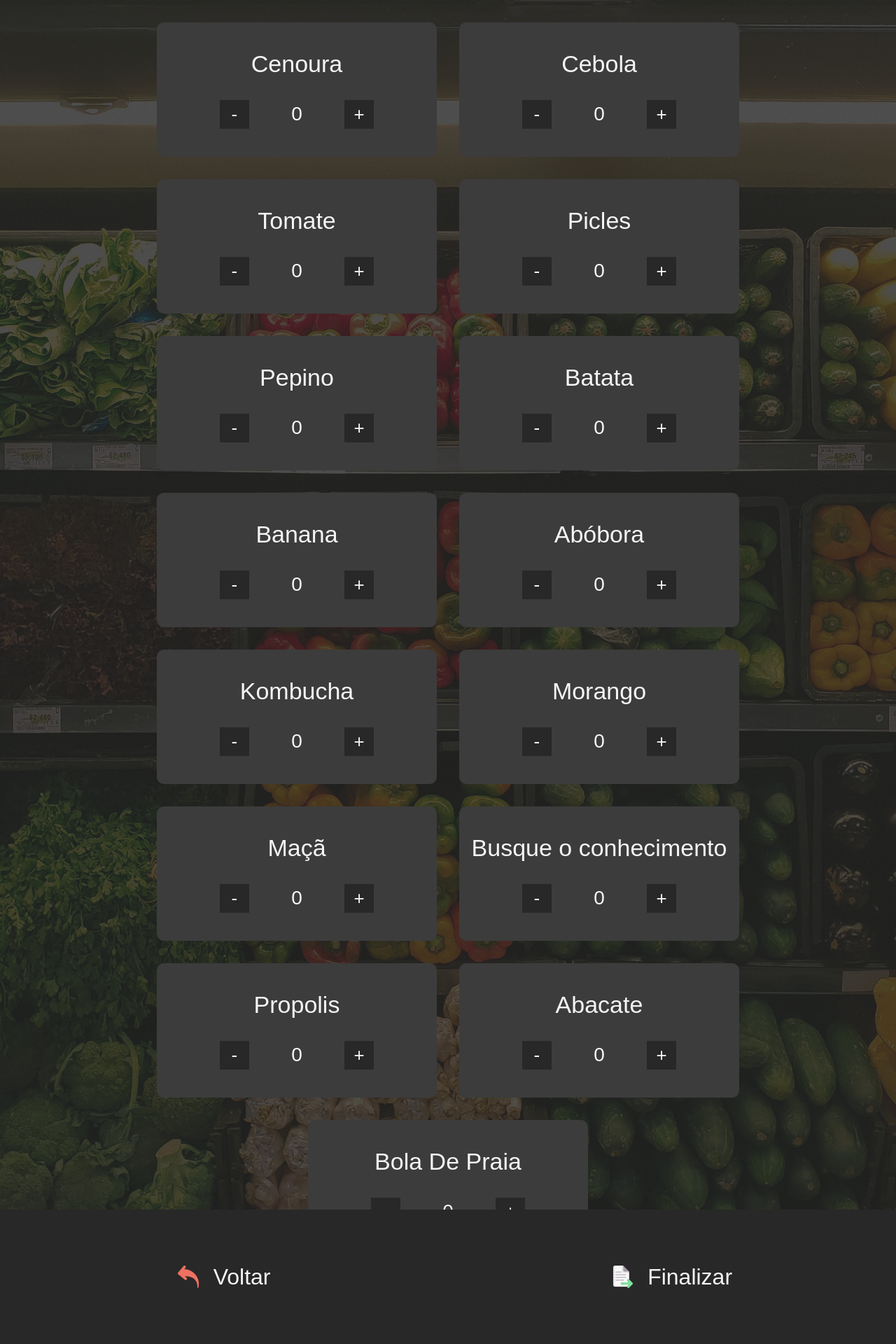
After one commit to gabrielqnunes/projeto_gama_1, a Flask app: page /marketplace in a window 1280 px wide. The commit adds this page. Shown: the whole page at 70% size. Run offline with Flask 2, Linux system fonts and the light colour scheme.

Commit message:
Desenvolvida interface visual do carrinho de compras

```diff
--- a/app/app.py
+++ b/app/app.py
@@ -49,5 +49,11 @@ def product_remove():
     return redirect('/management/product')
 
 
+@app.route('/marketplace')
+def marketplace():
+    products = CarregaProduto.LoadProduto(app.root_path)
+    return render_template('marketplace.html', products=products)
+
+
 if (__name__ == '__main__'):
     app.run()
--- /dev/null
+++ b/app/static/styles/marketplace.css
@@ -0,0 +1,132 @@
+* {
+    margin: 0;
+    padding: 0;
+    border: 0;
+    box-sizing: border-box;
+    font-family: Arial, Helvetica, sans-serif;
+}
+
+html,
+body,
+main {
+    height: 100%;
+    width: 100%;
+}
+
+#marketplace {
+    height: 100%;
+    width: 100%;
+    display: flex;
+    flex-direction: column;
+    align-items: center;
+    justify-content: center;
+
+    background-image: url('/static/images/market.jpg');
+    background-position: center;
+    background-size: cover;
+    background-repeat: no-repeat;
+}
+
+#marketplace .product-list {
+    flex: 9;
+    width: 100%;
+    display: flex;
+    align-items: center;
+    justify-content: center;
+    gap: 2em;
+    flex-wrap: wrap;
+    padding: 2em;
+    padding-bottom: 10%;
+
+    list-style: none;
+    background-color: rgba(38, 38, 38, 0.8);
+
+    color: whitesmoke;
+
+    overflow-y: scroll;
+}
+
+#marketplace .product-list li {
+    height: 12em;
+    width: 20em;
+    display: flex;
+    flex-direction: column;
+    flex: 0 0 400px;
+    align-items: center;
+    justify-content: center;
+    gap: 2em;
+
+    border: 2px solid rgb(60, 60, 60);
+    background-color: rgb(60, 60, 60);
+    border-radius: 10px;
+
+    color: whitesmoke;
+}
+
+#marketplace .product-list li .product-name {
+    font-size: 34px;
+}
+
+#marketplace .product-list li .product-quantity {
+    font-size: 28px;
+    padding: 0 2em;
+}
+
+#marketplace .product-list li button {
+    height: 1.6em;
+    width: 1.6em;
+    font-size: 26px;
+    color: whitesmoke;
+    background-color: rgb(40, 40, 40);
+}
+
+#marketplace .product-list li button:hover {
+    background-color: rgb(50, 50, 50);
+    cursor: pointer;
+}
+
+#marketplace nav {
+    position: absolute;
+    width: 100%;
+    height: 10%;
+    bottom: 0;
+    display: flex;
+    align-items: center;
+    justify-content: center;
+}
+
+#marketplace nav a {
+    flex: 1;
+    height: 100%;
+    display: flex;
+    align-items: center;
+    justify-content: center;
+    gap: .6em;
+
+    background-color: rgb(40, 40, 40);
+
+    text-decoration: none;
+    color: whitesmoke;
+    font-size: 32px;
+
+    transition: .6s;
+}
+
+#marketplace nav a:hover {
+    background-color: rgb(48, 48, 48);
+    transition: .6s;
+}
+
+#marketplace nav img {
+    height: 1em;
+}
+
+.black-scrollbar::-webkit-scrollbar {
+    width: 1rem;
+    height: 5rem;
+    background-color: rgb(48, 48, 48);
+}
+
+.black-scrollbar::-webkit-scrollbar-thumb {
+    background-color: rgb(60, 60, 60);
+}
--- a/app/templates/index.html
+++ b/app/templates/index.html
@@ -21,7 +21,7 @@
                 </a>
             </li>
             <li class="menu-item">
-                <a href="">
+                <a href="{{ url_for('marketplace') }}">
                     <img src="{{ url_for('static',filename='images/cart.png') }}" alt="cart-icon">
                     <span>Comprar</span>
                 </a>
--- /dev/null
+++ b/app/templates/marketplace.html
@@ -0,0 +1,43 @@
+<!DOCTYPE html>
+<html lang="en">
+
+<head>
+    <meta charset="UTF-8">
+    <meta http-equiv="X-UA-Compatible" content="IE=edge">
+    <meta name="viewport" content="width=device-width, initial-scale=1.0">
+    <title>Marketplace</title>
+
+    <link rel="stylesheet" href="{{ url_for('static', filename='styles/marketplace.css') }}">
+    <link rel="shortcut icon" href="{{ url_for('static',filename='images/cart.png') }}" type="image/x-icon">
+</head>
+
+<body>
+    <main>
+        <div id="marketplace">
+            <ul class="product-list black-scrollbar">
+                {% for product in products %}
+                <li>
+                    <span class="product-name">{{ product['nome'] }}</span>
+                    <div>
+                        <button>-</button>
+                        <span class="product-quantity">0</span>
+                        <button>+</button>
+                    </div>
+                </li>
+                {% endfor %}
+            </ul>
+            <nav>
+                <a href="{{ url_for('home') }}" class="back">
+                    <img src="{{ url_for('static', filename='images/curve-arrow.png') }}" alt="row_left">
+                    <span>Voltar</span>
+                </a>
+                <a href="#">
+                    <img src="{{ url_for('static', filename='images/file-submit.png') }}" alt="submit">
+                    <span>Finalizar</span>
+                </a>
+            </nav>
+        </div>
+    </main>
+</body>
+
+</html>
```
Also changed, not shown: app/static/images/file-submit.png (added).
